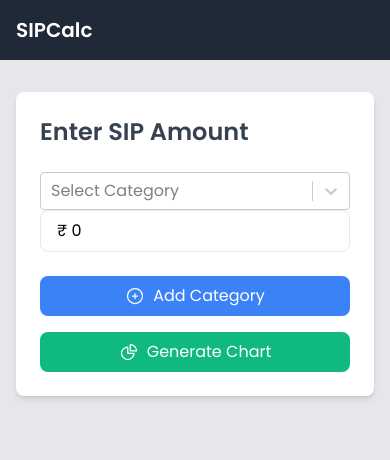
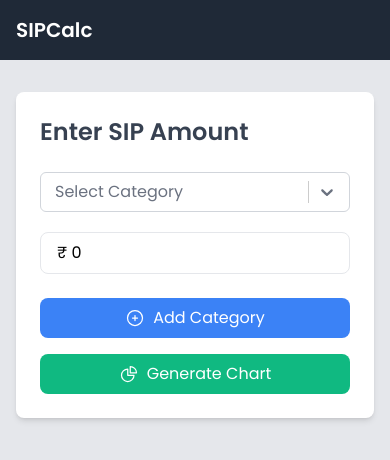
Before and after one commit to vishwakarmaranjeet/redux-toolkit, a React (Create React App) app: page / in a window 390 px wide. Shown: the top 460 px of the page. Built offline with nearby package versions, Linux system fonts and the light colour scheme.

Commit message:
Select box css changes

```diff
--- a/src/components/SipForm.js
+++ b/src/components/SipForm.js
@@ -1,5 +1,35 @@
 import React, { useState } from 'react';
 import Select from 'react-select';
+
+// Custom style for the select dropdown to make it look like an input but with the arrow visible
+const customStyles = {
+    control: (provided) => ({
+      ...provided,
+      height: '40px',  // Adjust the height to match input
+      padding: '0 4px',  // Same padding as input
+      borderRadius: '0.375rem',  // Matching rounded corners
+      borderColor: '#D1D5DB',  // Tailwind border color
+      boxShadow: 'none', // Remove box shadow on focus
+      '&:hover': {
+        borderColor: '#3B82F6', // Tailwind hover blue color
+      },
+      '&:focus': {
+        borderColor: '#3B82F6',  // Border color on focus
+        boxShadow: '0 0 0 2px rgba(59, 130, 246, 0.5)', // Tailwind ring-blue-400 effect
+      },
+    }),
+    placeholder: (provided) => ({
+      ...provided,
+      color: '#6B7280',  // Tailwind gray-500 color
+    }),
+    dropdownIndicator: (provided) => ({
+      ...provided,
+      color: '#6B7280', // Color of the arrow
+      '&:hover': {
+        color: '#3B82F6', // Color on hover
+      },
+    }),
+  };
 
 function SIPForm({ onSubmit }) {
     const [sipList, setSipList] = useState([{ category: '', amount: '' }]);
@@ -93,7 +123,8 @@ function SIPForm({ onSubmit }) {
                         options={categoryOptions}
                         placeholder="Select Category"
                         isClearable
-                        className="w-full"
+                        styles={customStyles} // Apply the custom styles
+                        className="w-full mb-2 sm:mb-0"
                     />
                     </div>
                     {/* <input
@@ -112,7 +143,7 @@ function SIPForm({ onSubmit }) {
                         value={`₹ ${new Intl.NumberFormat().format(item.amount || 0)}`}
                         onChange={(e) => handleChange(index, e)}
                         required
-                        className="w-full sm:w-1/2 px-4 py-2 border rounded-lg focus:ring-2 focus:ring-blue-400"
+                       className="w-full sm:w-1/2 px-4 py-2 border rounded-lg focus:ring-2 focus:ring-blue-400 mt-3 sm:mt-0 sm:ml-4"
                     />
                     {sipList.length > 1 && (
                         <button
```
